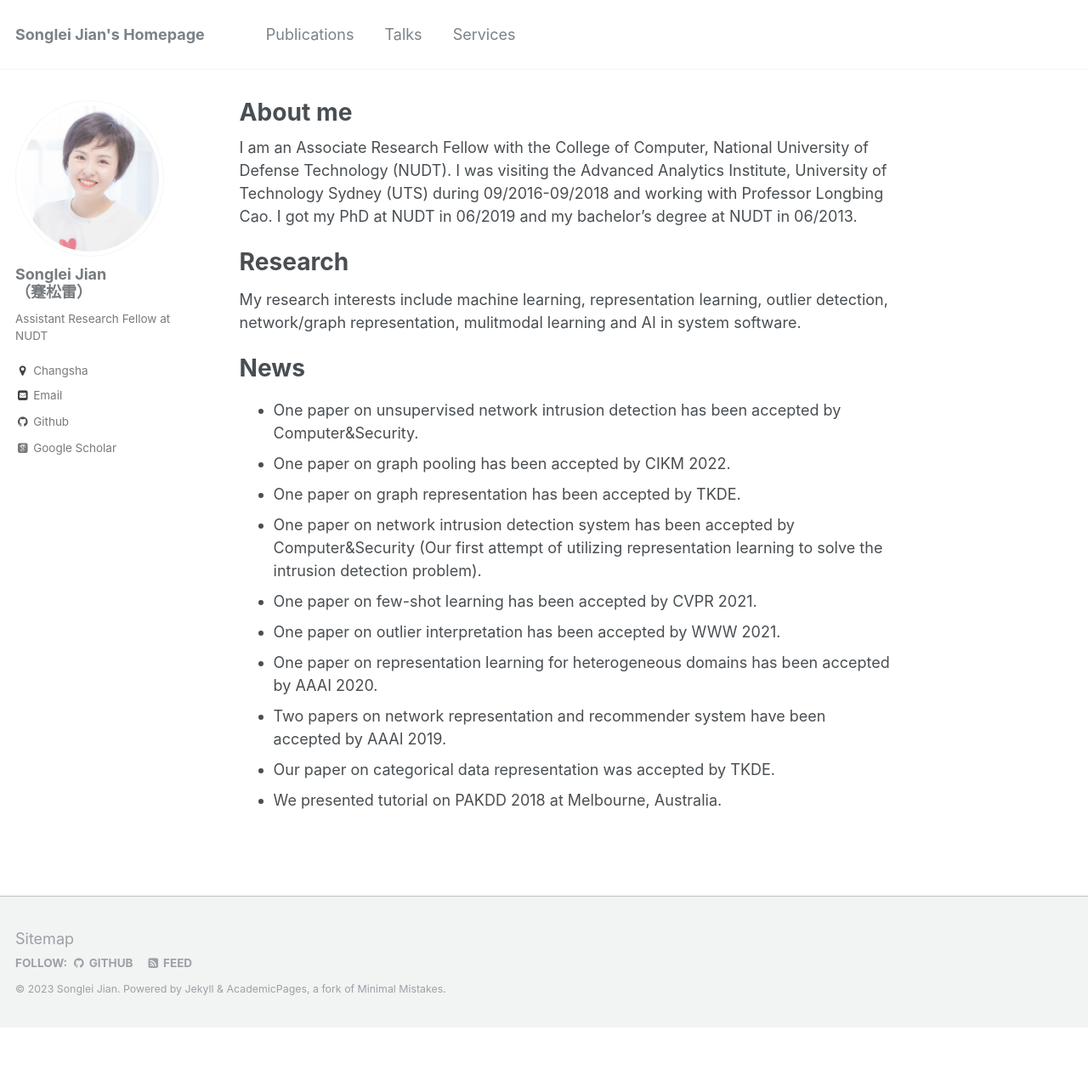
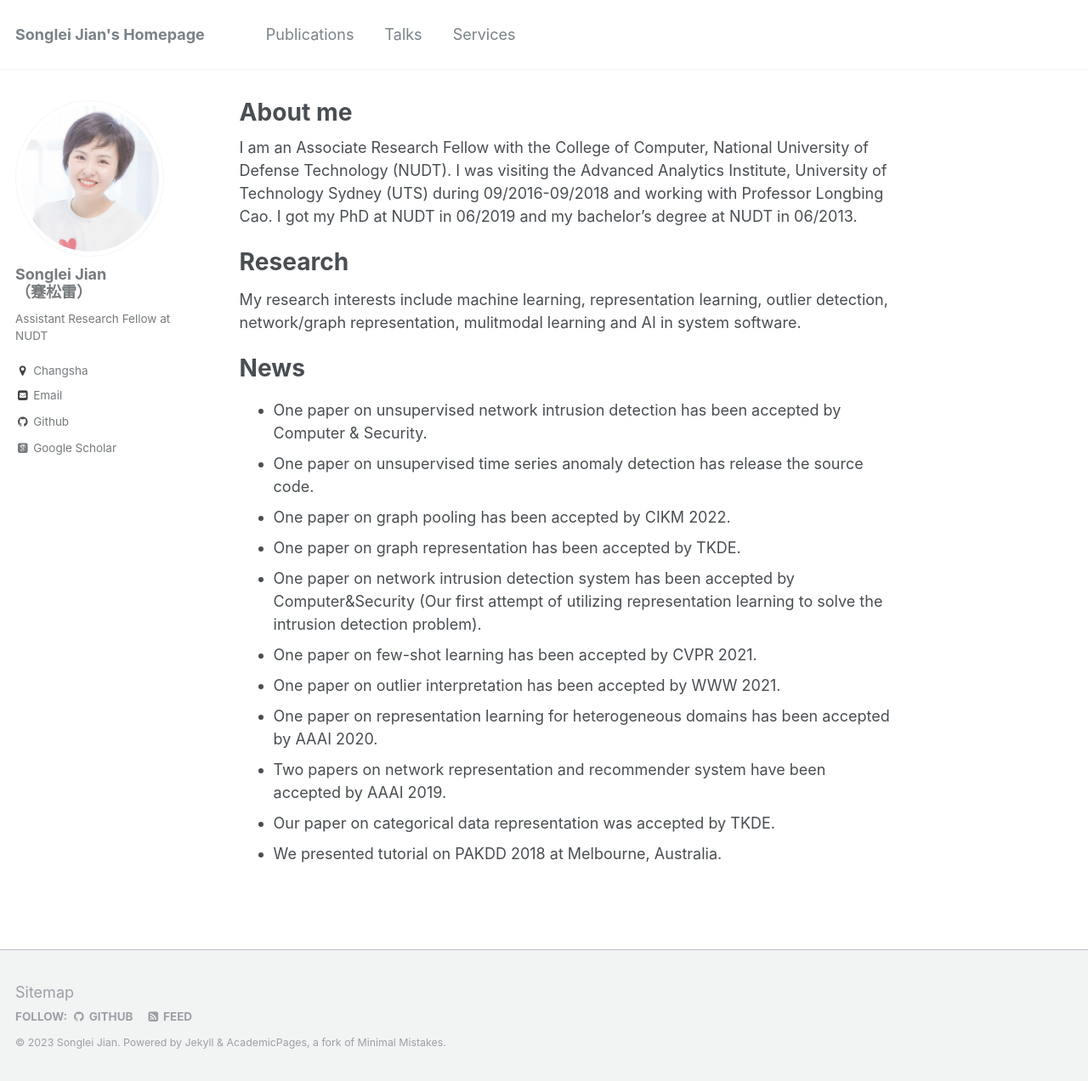
Before and after one commit to jiansonglei/jiansonglei.github.io, a Jekyll site: the page built from _pages/about.md, in a window 1280 px wide and 1272 px high. Shown: the whole window at 85% size. Built offline with Jekyll 4.4.1, drawn with Linux system fonts in a browser that asks for light colours; some web fonts are replaced; a script that is not in the unit is left out.

Commit message:
add couta paper

```diff
--- a/_pages/about.md
+++ b/_pages/about.md
@@ -17,7 +17,8 @@ My research interests include machine learning, representation learning, outlier
 
 News
 =======
-* One paper on unsupervised network intrusion detection has been accepted by Computer&Security.
+* One paper on unsupervised network intrusion detection has been accepted by Computer & Security.
+* One paper on unsupervised time series anomaly detection has release the source code.
 * One paper on graph pooling has been accepted by CIKM 2022.
 * One paper on graph representation has been accepted by TKDE.
 * One paper on network intrusion detection system has been accepted by Computer&Security (Our first attempt of utilizing representation learning to solve the intrusion detection problem).
```
Also changed, not shown: _pages/publications.md (+1 -0 lines).
